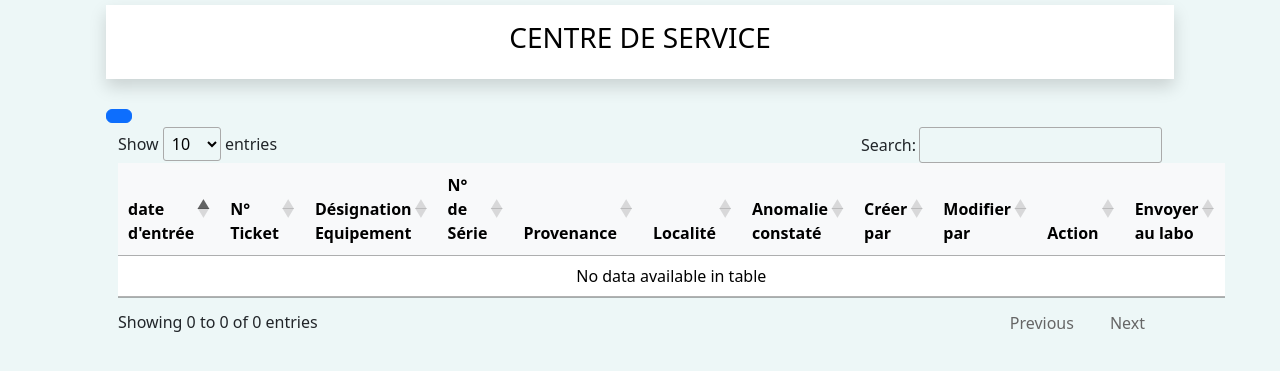
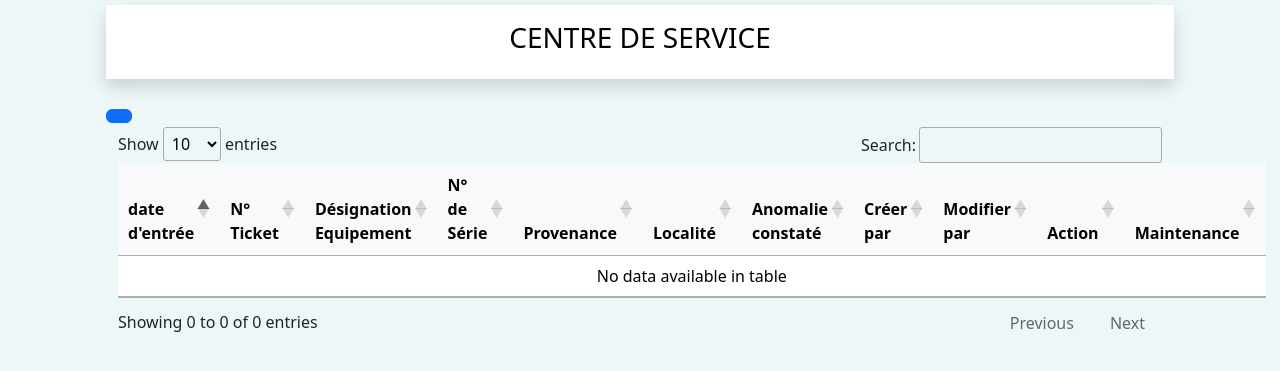
Before and after one commit to bugtronik/stg_labo, a Django app: page /hotline/ in a window 1280 px wide. Shown: the part 195-566 px from the top of the page. Run offline with Django 5.2, Linux system fonts and the light colour scheme; the visitor is signed in with stand-in values (Sample User, id 1); data that the repository does not hold is empty; some libraries are stand-ins or nearby versions.

Commit message:
Fix bug - affichage de l'état de maintenance et la liste dans le form maintenance

```diff
--- a/backend/hotline/templates/hotline/hotline.html
+++ b/backend/hotline/templates/hotline/hotline.html
@@ -81,7 +81,7 @@
           <th scope="col">Créer par</th>
           <th scope="col">Modifier par</th>
           <th scope="col">Action</th>
-          <th scope="col">Envoyer au labo</th>
+          <th scope="col">Maintenance</th>
       </tr>
   </thead>
   <tbody class="table-group-divider">
@@ -180,8 +180,12 @@
                 </div>
 				{% elif hotline.isMaintenance == 'oui' %}
 					<div class="progress" role="progressbar" aria-label="Animated striped example" aria-valuenow="100" aria-valuemin="0" aria-valuemax="100">
-						<div class="progress-bar progress-bar-striped progress-bar-animated bg-success" style="width: 100%">Maintenance en cours</div>
-				  	</div>
+						<div class="progress-bar progress-bar-striped progress-bar-animated bg-warning text-dark" style="width: 100%;">Maintenance en cours</div>
+					</div>
+				{% elif hotline.isMaintenance == 'end' %}
+					<div class="progress" role="progressbar" aria-label="Segment two" aria-valuenow="100" aria-valuemin="0" aria-valuemax="100" style="width: 100%">
+						<div class="progress-bar bg-success">Maintenance terminée</div>
+					</div>
 				{% endif %}
               </td>
             </tr>
--- a/backend/hotline/views.py
+++ b/backend/hotline/views.py
@@ -3,6 +3,7 @@ from django.contrib.auth.decorators import login_required
 from . import forms
 from . import models
 from hotline.models import Hotline
+from maintenance.models import Maintenance
 from hotline.forms import HotlineForm
 
 @login_required
@@ -11,6 +12,7 @@ def hotline(request):
     hotlines = models.Hotline.objects.all()
     sources = models.Source.objects.all()
     localities = models.Locality.objects.all()
+    maintenances = Maintenance.objects.all()
     save_data = ''
 
 
@@ -37,6 +39,7 @@ def hotline(request):
                     'hotlines': hotlines,
                     'sources': sources,
                     'localities': localities,
+                    'maintenances': maintenances,
                     'save_data': save_data})
 
 def hotline_update(request, id):
@@ -44,12 +47,12 @@ def hotline_update(request, id):
     hotlines = Hotline.objects.all()
     sources = models.Source.objects.all()
     localities = models.Locality.objects.all()
+    maintenances = Maintenance.objects.all()
     form = forms.HotlineForm()
     update_data = ''
 
     if request.method == 'POST':
         form_update = forms.HotlineForm(request.POST, instance=hotline)
-        print(form_update)
         if form_update.is_valid():
             hotline_form = form.save(commit=False)
             hotline_form.user = request.user
@@ -71,4 +74,5 @@ def hotline_update(request, id):
                   'hotlines': hotlines,
                   'sources': sources,
                   'localities': localities,
+                  'maintenances': maintenances,
                   'update_data': update_data})
--- a/backend/maintenance/forms.py
+++ b/backend/maintenance/forms.py
@@ -5,7 +5,7 @@ from . import models
 class MaintenanceForm(forms.ModelForm):
     class Meta:
         model = models.Maintenance
-        fields = ['diagnostic', 'observation', 'date_entree', 'date_sortie',]
+        fields = ['diagnostic', 'observation', 'date_entree', 'date_sortie', 'updated_by',]
         widgets = {
             'designation': TextInput(attrs={
                 'class': "form-control col-4",
--- a/backend/maintenance/views.py
+++ b/backend/maintenance/views.py
@@ -4,6 +4,7 @@ from . import forms
 from . import models
 from maintenance.models import Maintenance
 from maintenance.forms import MaintenanceForm
+
 @login_required
 def maintenance(request):
 
@@ -15,7 +16,6 @@ def maintenance(request):
 
     if request.method == 'POST':
         form = forms.MaintenanceForm(request.POST)
-        print(form)
         if form.is_valid():
             maintenance_form = form.save(commit=False)
             maintenance_form.user = request.user
@@ -26,6 +26,9 @@ def maintenance(request):
             maintenance_form.status = status
             maintenance_form.hotline = hotline
             maintenance_form.save()
+
+            hotline.isMaintenance = 'end'
+            hotline.save()
             save_data = 'ok'
 
     else:
```
Also changed, not shown: backend/maintenance/templates/maintenance/maintenance.html (+7 -4 lines).
